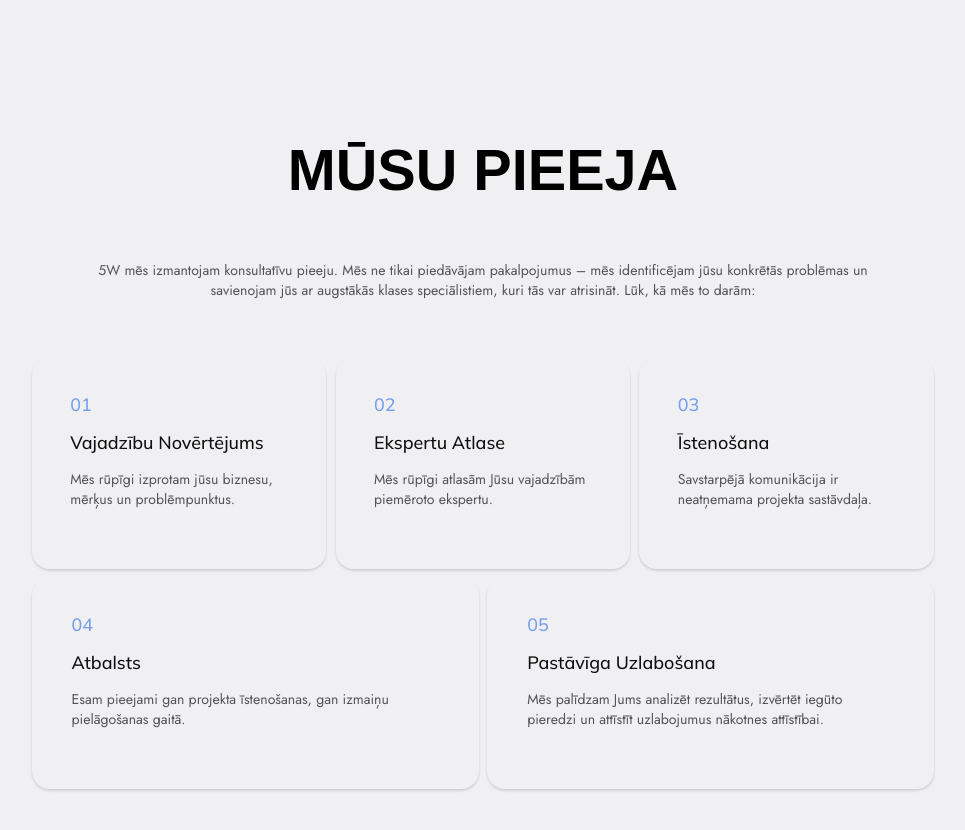
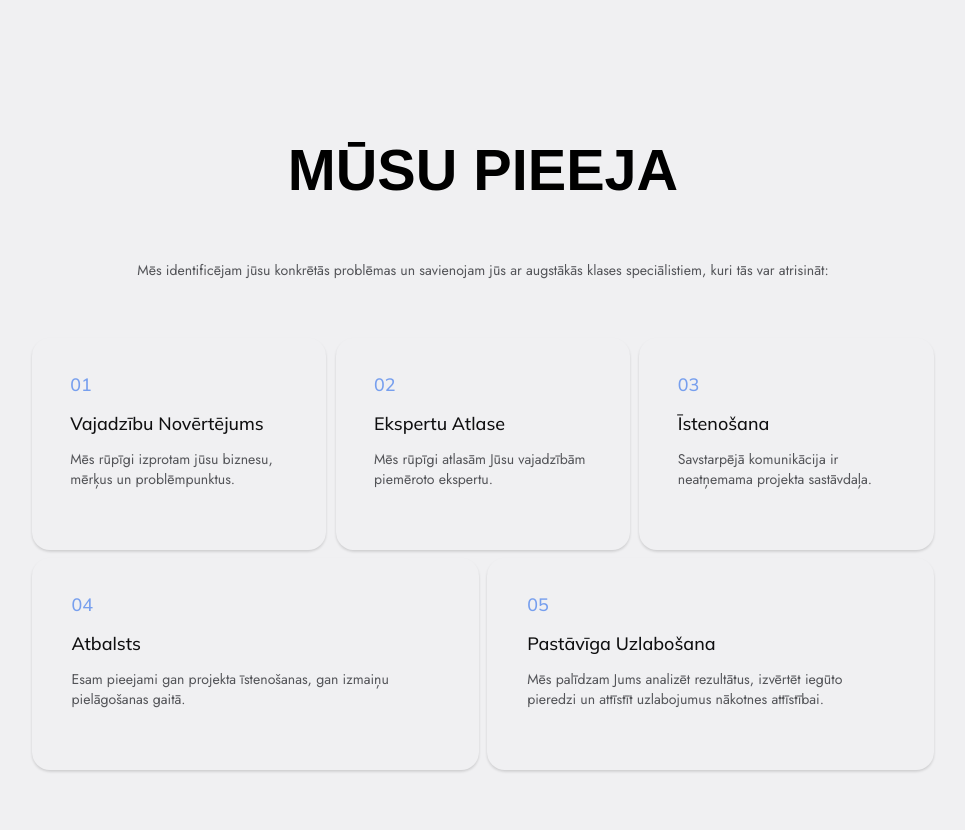
Before and after one commit to amaksix/5w, a Jekyll site: the page built from lv/about.md, in a window 1280 px wide and 900 px high, scrolled down 1256 px. Shown: the top 830 px of the window, without its empty margins (157-1122 px from the left). Built offline with Jekyll 4.4.1, drawn with Linux system fonts in a browser that asks for light colours; some web fonts are replaced.

Commit message:
translation

```diff
--- a/_data/translations.yml
+++ b/_data/translations.yml
@@ -316,7 +316,7 @@ lv:
   aboutus_second_text: "Nodrošināt uzņēmumus ar rīkiem un ieskatiem, kas veicina izaugsmi un efektivitāti."
 
   aboutus_third_header: "Mūsu Pieeja"
-  aboutus_third_text: "5W mēs izmantojam konsultatīvu pieeju. Mēs ne tikai piedāvājam pakalpojumus – mēs identificējam jūsu konkrētās problēmas un savienojam jūs ar augstākās klases speciālistiem, kuri tās var atrisināt. Lūk, kā mēs to darām:"
+  aboutus_third_text: "Mēs identificējam jūsu konkrētās problēmas un savienojam jūs ar augstākās klases speciālistiem, kuri tās var atrisināt:"
 
   approach_block_header_01: "Vajadzību Novērtējums"
   approach_block_text_01: "Mēs rūpīgi izprotam jūsu biznesu, mērķus un problēmpunktus."
```
